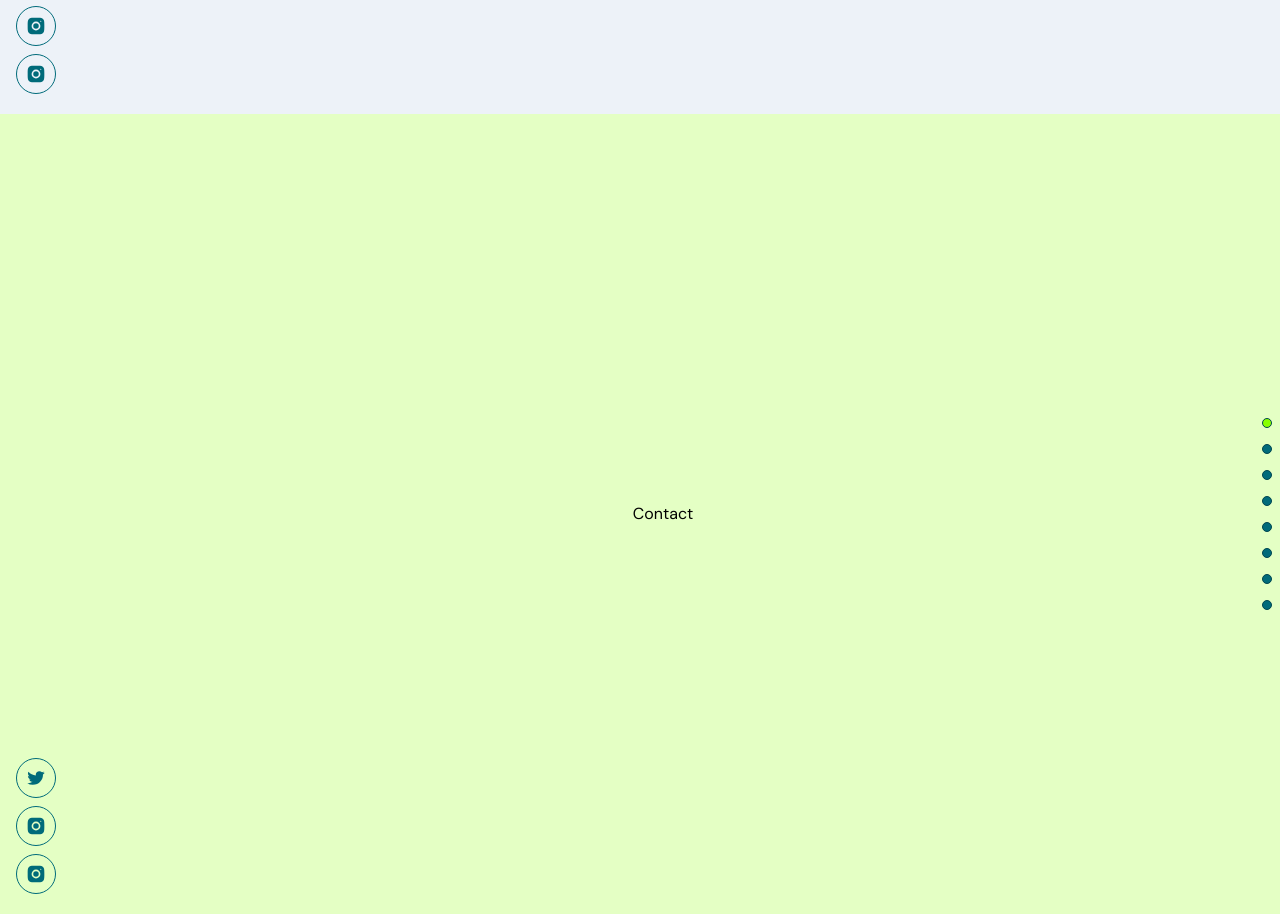
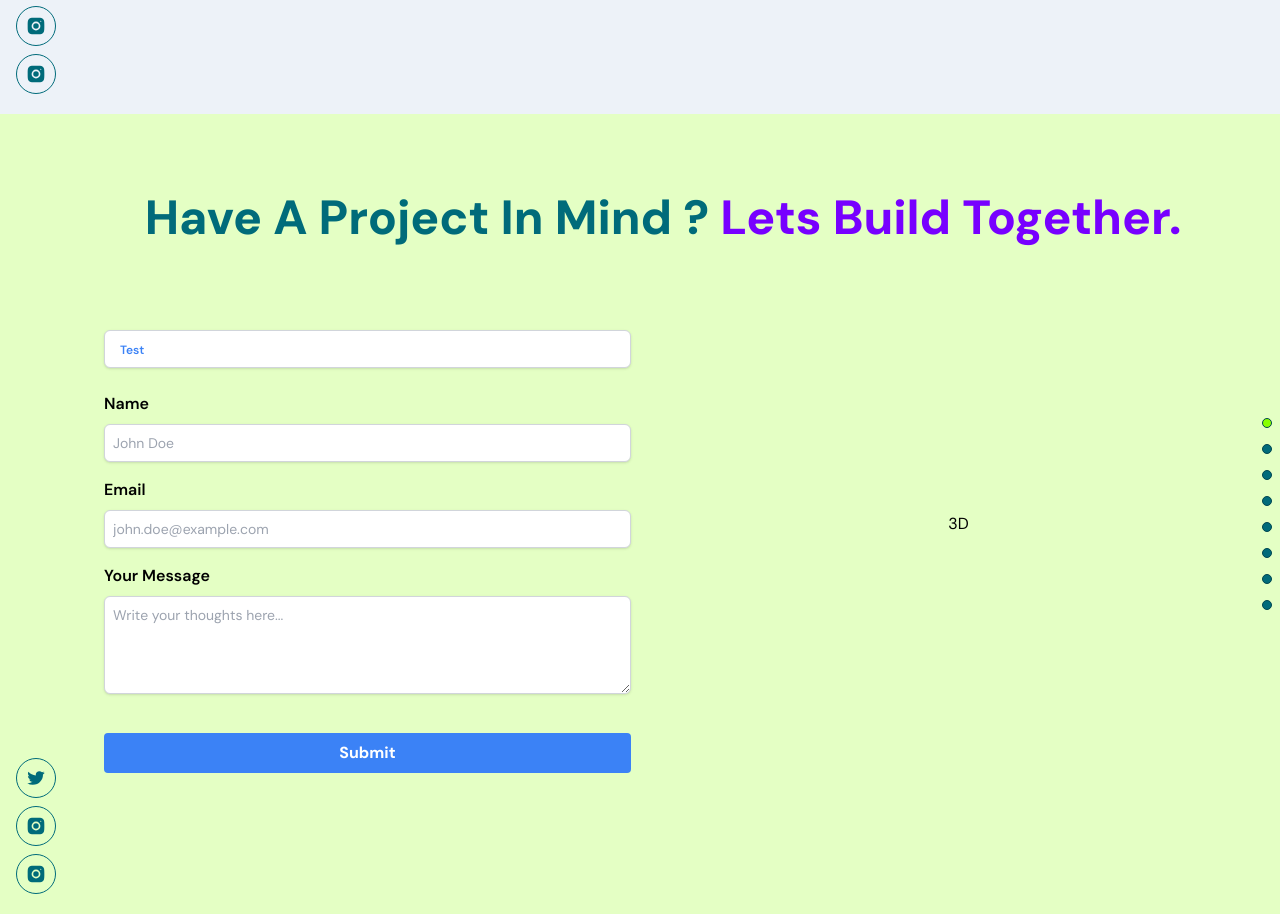
Before and after one commit to igbokwe-chibueze/amelia_portfolio, a React (Vite) app: page / in a window 1280 px wide. Shown: the part 5486-6400 px from the top of the page. Built offline with nearby package versions, Linux system fonts and the light colour scheme; no server answers.

Commit message:
Contact Form Created
Signed-off-by: igbokwe-chibueze <igbokwechibueze@gmail.com>

```diff
--- a/src/index.css
+++ b/src/index.css
@@ -221,6 +221,22 @@
   /*** end testimonials section ***/
 
 
+  /* Contact Section */
+  .input {
+    @apply bg-white w-full p-2 border border-gray-300 rounded-md text-gray-900 text-sm focus:ring-blue-500 focus:border-blue-500 shadow;
+  }
+
+  .input-text {
+    @apply text-blue-500 transform scale-75;
+    transition: transform 200ms ease, text-blue-500 200ms ease; /* Add transition for smooth movement */
+  }
+
+  /* Adjust position when input is focused */
+  label:focus-within .input-text {
+    @apply -translate-y-5 -translate-x-2; /* Adjust these values as needed */
+  }
+  /*** end contact section ***/
+
 
   /* .active-link {
     @apply bg-midnight-green
--- a/src/sections/Contact.jsx
+++ b/src/sections/Contact.jsx
@@ -1,13 +1,172 @@
+import { Suspense, useRef, useState } from "react";
 import { AppWrap } from "../wrapper";
 
 const Contact = AppWrap(() => {
+  const formRef = useRef();
+  const [form, setForm] = useState({ name: "", email: "", message: "" });
+  //const { alert, showAlert, hideAlert } = useAlert();
+  const [loading, setLoading] = useState(false);
+
+  const handleChange = ({ target: { name, value } }) => {
+    setForm({ ...form, [name]: value });
+  };
+
+  const handleFocus = () => {};
+  const handleBlur = () => {};
+
+  const handleSubmit = (e) => {
+    e.preventDefault();
+    setLoading(true);
+    //setCurrentAnimation("hit");
+
+    emailjs
+      .send(
+        import.meta.env.VITE_APP_EMAILJS_SERVICE_ID,
+        import.meta.env.VITE_APP_EMAILJS_TEMPLATE_ID,
+        {
+          from_name: form.name,
+          to_name: "JavaScript Mastery",
+          from_email: form.email,
+          to_email: "sujata@jsmastery.pro",
+          message: form.message,
+        },
+        import.meta.env.VITE_APP_EMAILJS_PUBLIC_KEY
+      )
+      .then(
+        () => {
+          setLoading(false);
+          // showAlert({
+          //   show: true,
+          //   text: "Thank you for your message 😃",
+          //   type: "success",
+          // });
+
+          setTimeout(() => {
+            //hideAlert(false);
+            //setCurrentAnimation("idle");
+            setForm({
+              name: "",
+              email: "",
+              message: "",
+            });
+          }, [3000]);
+        },
+        (error) => {
+          setLoading(false);
+          console.error(error);
+          //setCurrentAnimation("idle");
+
+          // showAlert({
+          //   show: true,
+          //   text: "I didn't receive your message 😢",
+          //   type: "danger",
+          // });
+        }
+      );
+  };
+
   return (
-    <>
-      <div>
-        Contact
+    <section className='w-full min-h-screen'>
+      <h2 className="head-text">
+        Have a project in mind ? <span className="text-[#7700ff]">Lets build together.</span>
+      </h2>
+      <div className='relative flex flex-col laptop:flex-row mt-8'>
+        <div className="w-full laptop:w-1/2 px-4 laptop:px-8">
+          <form
+            ref={formRef}
+            onSubmit={handleSubmit}
+            className='flex flex-col gap-4 mt-14'
+          >
+            <div>
+              <label htmlFor="name" className='relative block text-black font-semibold mb-2'>
+                <input
+                  id="name"
+                  type='text'
+                  name='name'
+                  className='input'
+                  required
+                  value={form.name}
+                  onChange={handleChange}
+                  onFocus={handleFocus}
+                  onBlur={handleBlur}
+                />
+                <span className="absolute left-2 top-2 px-1 transition duration-200 input-text">Test</span>
+              </label>
+            </div>
+
+
+            <div>
+              <label htmlFor="name" className='block text-black font-semibold mb-2'>
+                Name
+              </label>
+              <input
+                id="name"
+                type='text'
+                name='name'
+                className='input'
+                placeholder='John Doe'
+                required
+                value={form.name}
+                onChange={handleChange}
+                onFocus={handleFocus}
+                onBlur={handleBlur}
+              />
+            </div>
+            <div>
+              <label htmlFor="email" className='block text-black font-semibold mb-2'>
+                Email
+              </label>
+              <input
+                id="email"
+                type='email'
+                name='email'
+                className='input'
+                placeholder='john.doe@example.com'
+                required
+                value={form.email}
+                onChange={handleChange}
+                onFocus={handleFocus}
+                onBlur={handleBlur}
+              />
+            </div>
+            <div>
+              <label htmlFor="message" className='block text-black font-semibold mb-2'>
+                Your Message
+              </label>
+              <textarea
+                id="message"
+                name='message'
+                rows='4'
+                className='input'
+                placeholder='Write your thoughts here...'
+                required
+                value={form.message}
+                onChange={handleChange}
+                onFocus={handleFocus}
+                onBlur={handleBlur}
+              />
+            </div>
+
+            <button
+              type='submit'
+              disabled={loading}
+              className='mt-4 px-4 py-2 bg-blue-500 text-white font-bold rounded hover:bg-blue-700 disabled:opacity-50'
+              onFocus={handleFocus}
+              onBlur={handleBlur}
+            >
+              {loading ? "Sending..." : "Submit"}
+            </button>
+          </form>
+        </div>
+
+        <div className="w-full laptop:w-1/2 flex items-center justify-center">
+          {/* Your 3D content here */}
+          3D
+        </div>
       </div>
 
-    </>
+
+    </section>
   )
 }, 'contact', 'bg-tea-green');
 
```
